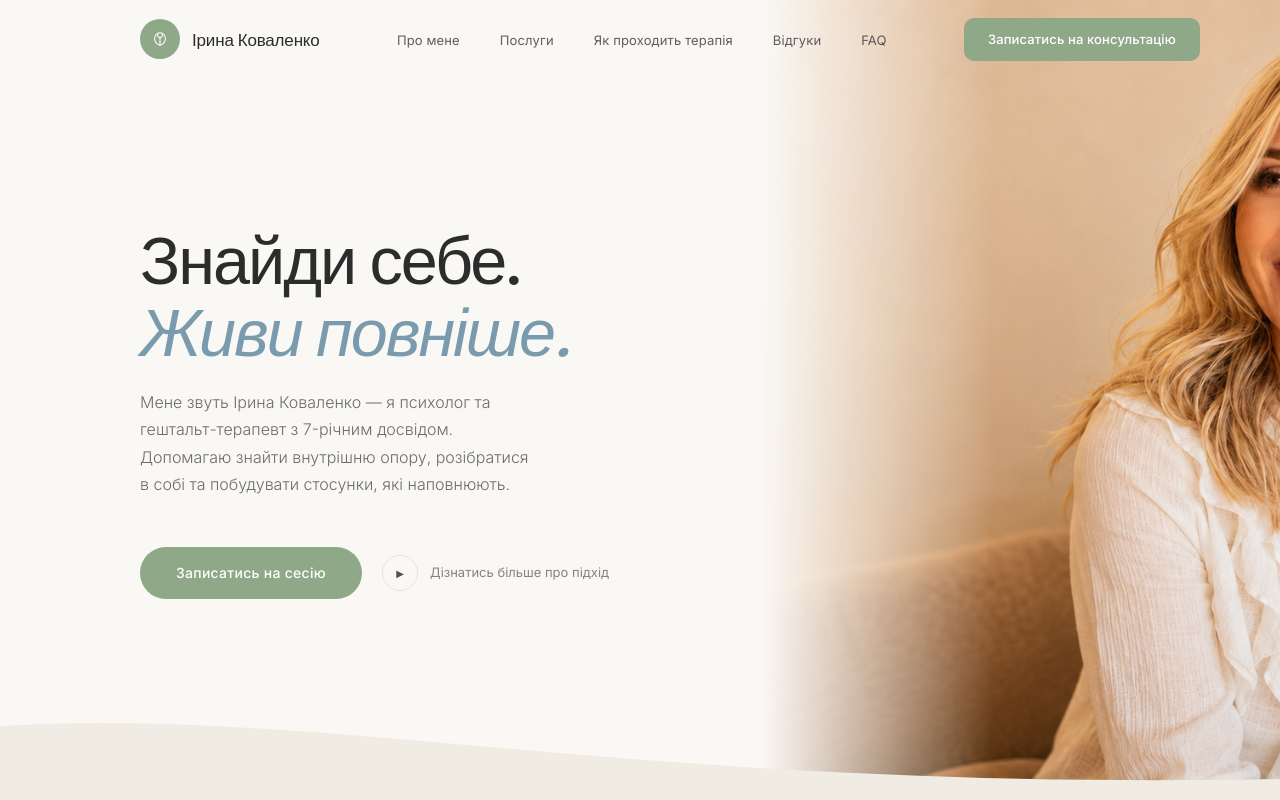
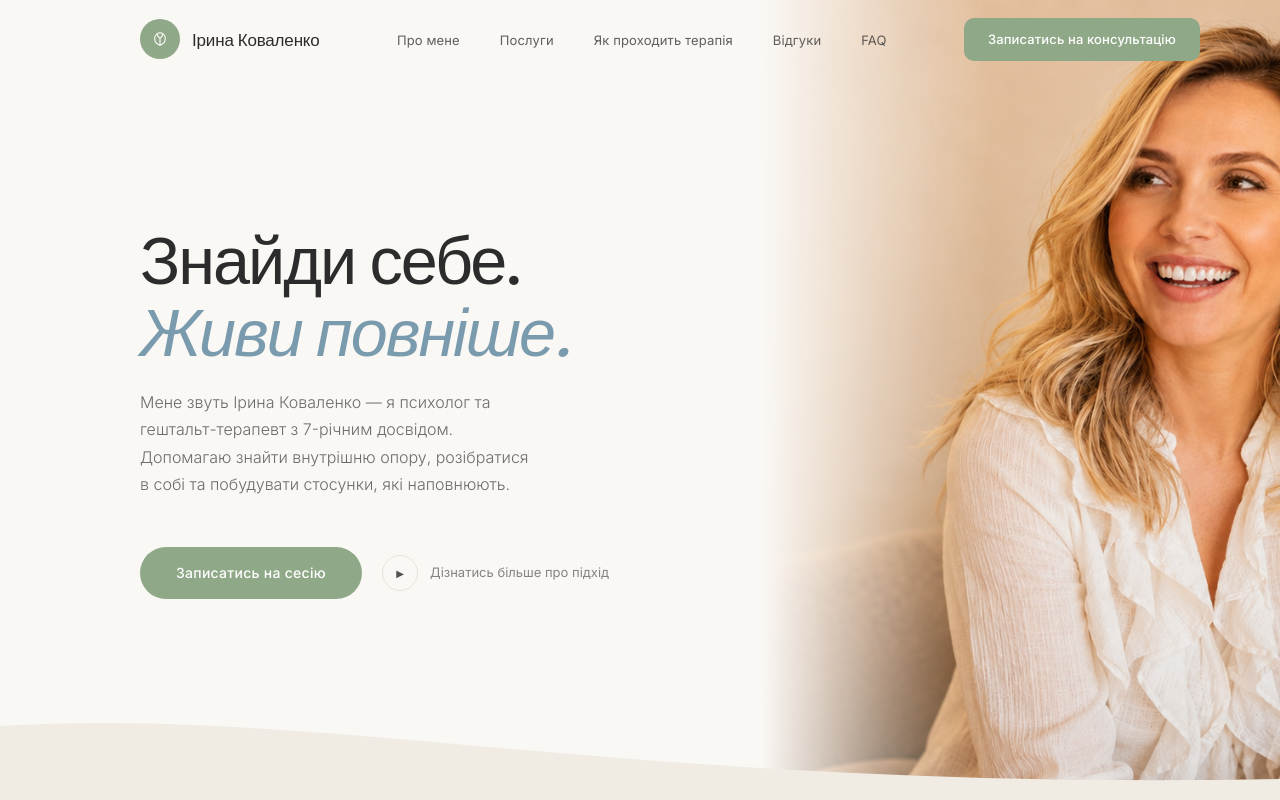
Before and after one commit to danylonahorniuk/psychologist-landing, a Next.js app: page / in a window 1280 px wide. Shown: the top 800 px of the page. Built offline with nearby package versions, Linux system fonts and the light colour scheme.

Commit message:
fix: adjust hero photo position to show person and interior

```diff
--- a/components/Hero.tsx
+++ b/components/Hero.tsx
@@ -129,7 +129,7 @@ export default function Hero() {
           src={PHOTO_URL}
           alt="Ірина Коваленко — психолог і коуч"
           fill
-          style={{ objectFit: "cover", objectPosition: "50% 15%" }}
+          style={{ objectFit: "cover", objectPosition: "65% 18%" }}
           sizes="(min-width: 1280px) 720px, 50vw"
           priority
         />
```
